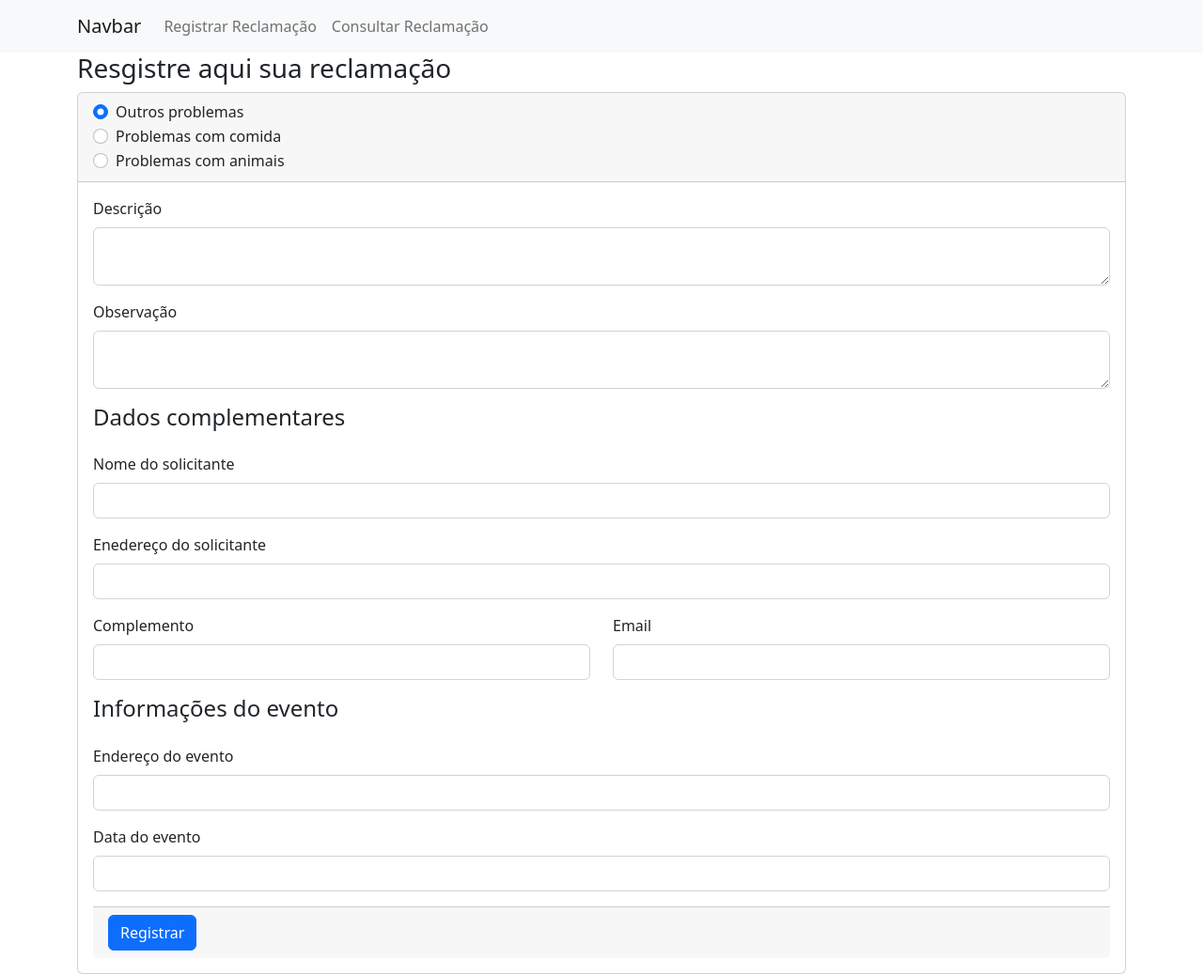
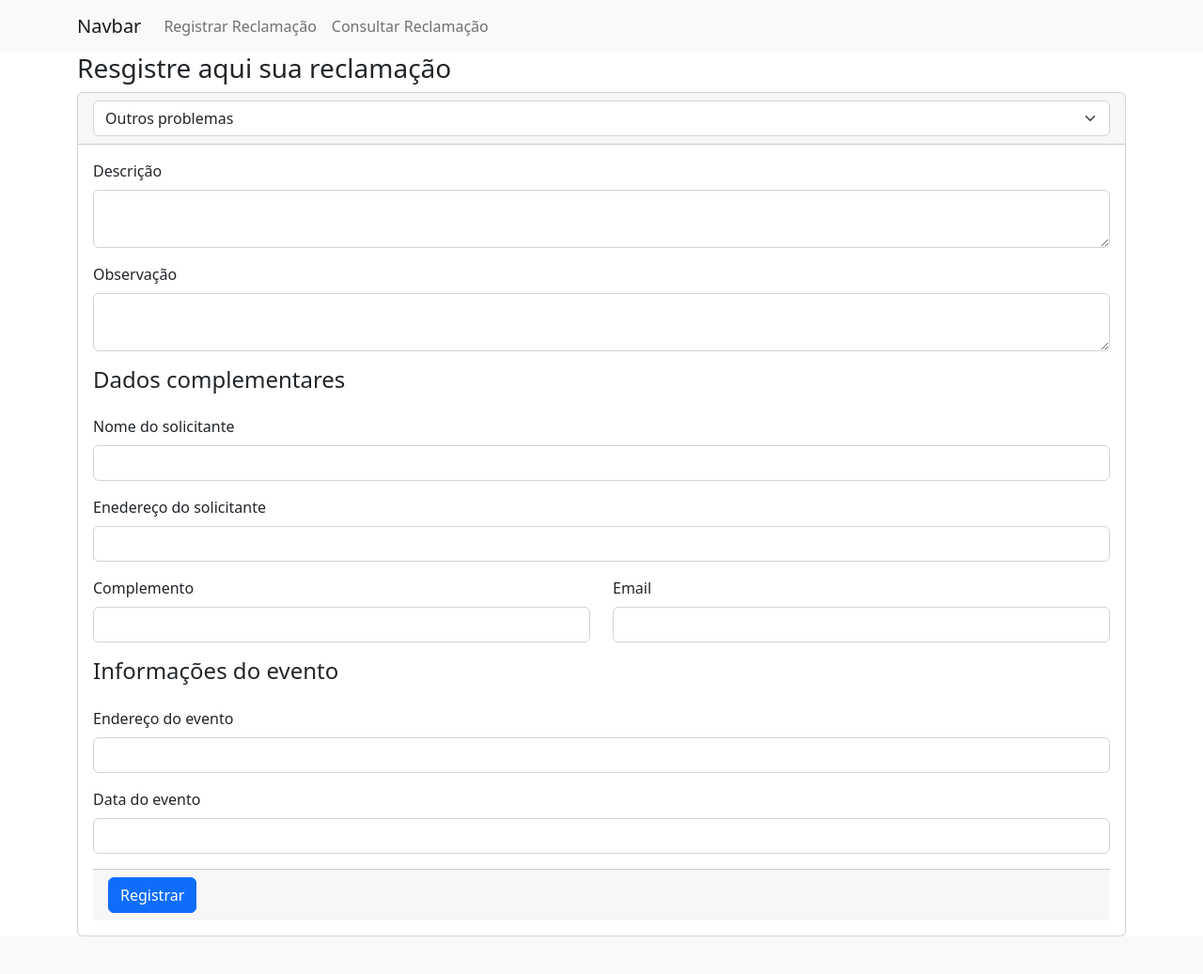
Before and after one commit to MelissaFil/residenciaEmprel, a PHP site: page /index.php?pagina in a window 1280 px wide. Shown: the whole page at 94% size. After the commit the page ends 997 px from the top, so only its background shows below. Run offline with PHP 8.4, Linux system fonts and the light colour scheme; data that the repository does not hold is empty.

Commit message:
cadastrando problemas do tipo comida

```diff
--- /dev/null
+++ b/detectandoTipoProblema.js
@@ -0,0 +1,11 @@
+$(function () {
+    $("#tipoSelect").change(function () {
+        if ($(this).val() == '1') {
+            $("#comidaProblemas").removeClass('d-none')
+        }else{
+            $("#comidaProblemas").addClass('d-none')
+
+        }
+    })
+
+})
--- a/index.php
+++ b/index.php
@@ -31,7 +31,7 @@ if($pag == 'consultar'){
 
 </footer>
 </body>
-
+<script src="https://cdnjs.cloudflare.com/ajax/libs/jquery/3.6.0/jquery.min.js" integrity="sha512-894YE6QWD5I59HgZOGReFYm4dnWc1Qt5NtvYSaNcOP+u1T9qYdvdihz0PPSiiqn/+/3e7Jo4EaG7TubfWGUrMQ==" crossorigin="anonymous" referrerpolicy="no-referrer"></script>
 <script src="https://cdn.jsdelivr.net/npm/bootstrap@5.2.0-beta1/dist/js/bootstrap.bundle.min.js" integrity="sha384-pprn3073KE6tl6bjs2QrFaJGz5/SUsLqktiwsUTF55Jfv3qYSDhgCecCxMW52nD2" crossorigin="anonymous"></script>
-
+<script src="detectandoTipoProblema.js"></script>
 </html>
--- a/views/inicio.php
+++ b/views/inicio.php
@@ -2,24 +2,12 @@
     <h3> Resgistre aqui sua reclamação</h3>
     <form class="card" method="POST" action="registrarReclamacao.php" name="formQueixaDiversa">
         <div class="card-header">
-            <div class="form-check">
-                <input class="form-check-input" type="radio" name="flexRadioDefault" id="flexRadioDefault3" checked>
-                <label class="form-check-label" for="flexRadioDefault3">
-                    Outros problemas
-                </label>
-            </div>
-            <div class="form-check">
-                <input class="form-check-input" type="radio" name="flexRadioDefault" id="flexRadioDefault1">
-                <label class="form-check-label" for="flexRadioDefault1">
-                    Problemas com comida
-                </label>
-            </div>
-            <div class="form-check">
-                <input class="form-check-input" type="radio" name="flexRadioDefault" id="flexRadioDefault2">
-                <label class="form-check-label" for="flexRadioDefault2">
-                   Problemas com animais
-                </label>
-            </div>
+            <select id="tipoSelect" name="tiposelect" class="form-select" aria-label="Default select example">
+                <option value="">Outros problemas</option>
+                <option value="1">Problemas com comida</option>
+                <option value="2">Problemas com animais</option>
+            </select>
+
 
         </div>
         <div class="card-body">
@@ -64,6 +52,33 @@
 
 
         </div>
+            <div class="row d-none" id="comidaProblemas">
+                <h4 class="mb-4">Informações sobre problemas com comida</h4>
+                <div class="col-6 mb-3">
+                    <label for="qtdeComensais" class="form-label">Pessoas que comeram</label>
+                    <input type="number" class="form-control" name="qtdeComensais">
+                </div>
+                <div class="col-6 mb-3">
+                    <label for="qtdeDoentes" class="form-label">Pessoas doentes</label>
+                    <input type="number" class="form-control" name="qtdeDoentes">
+                </div>
+                <div class="col-6 mb-3">
+                    <label for="qtdeInternacoes" class="form-label">Pessoas internadas</label>
+                    <input type="number" class="form-control" name="qtdeInternacoes">
+                </div>
+                <div class="col-6 mb-3">
+                    <label for="qtdeObitos" class="form-label">Pessoas que morreram</label>
+                    <input type="number" class="form-control" name="qtdeObitos">
+                </div>
+                <div class="col-6 mb-3">
+                    <label for="localAtendimento" class="form-label">Local atendimento</label>
+                    <input type="text" class="form-control" name="localAtendimento">
+                </div>
+                <div class="col-6 mb-3">
+                    <label for="refeicaoSuspeita" class="form-label">Qual era a refeição</label>
+                    <input type="text" class="form-control" name="refeicaoSuspeita">
+                </div>
+            </div>
         <div class="card-footer">
             <button type="submit" class="btn btn-primary">
                 Registrar
```
Also changed, not shown: registrarReclamacao.php (+20 -0 lines).
